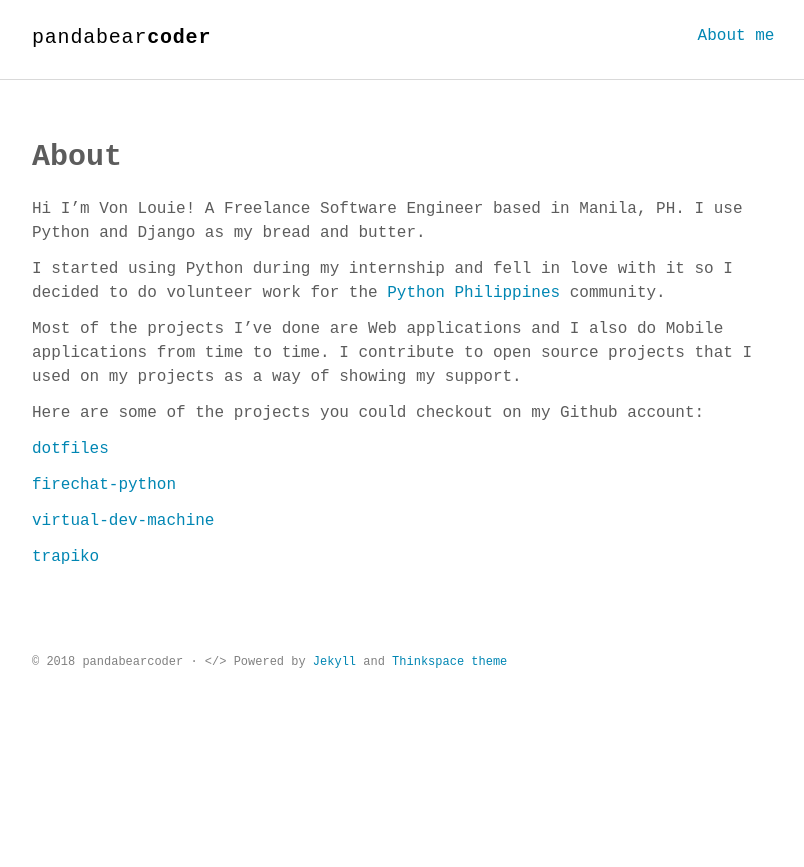
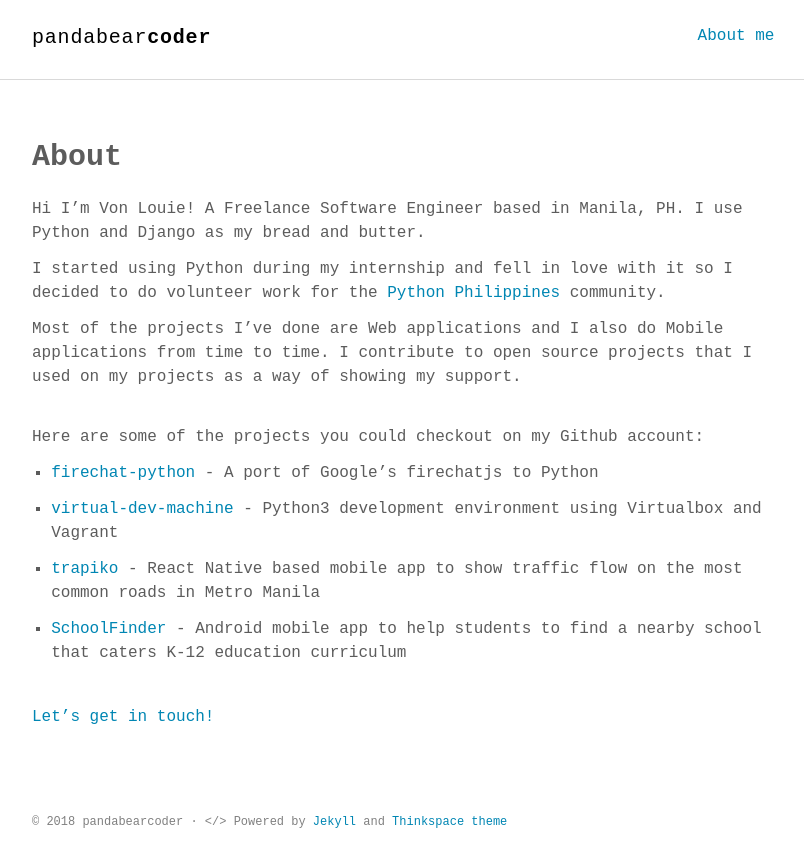
Before and after one commit to pandabearcoder/pandabearcoder.github.io, a Jekyll site: the page built from about.md, in a window 1280 px wide. Shown: the top 867 px of the page, without its empty margins (232-1036 px from the left). Built offline with Jekyll 4.4.1, drawn with Linux system fonts in a browser that asks for light colours; some web fonts are replaced.

Commit message:
Update about page

```diff
--- a/about.md
+++ b/about.md
@@ -14,12 +14,19 @@ Most of the projects I've done are Web applications and I also do Mobile applica
 time to time. I contribute to open source projects that I used on my projects as a way of showing my
 support.
 
+<br/>
 Here are some of the projects you could checkout on my Github account:
 
-[dotfiles](https://github.com/pandabearcoder/dotfiles)
+* [firechat-python](https://github.com/pandabearcoder/dotfiles) - A port of Google's firechatjs to
+Python
 
-[firechat-python](https://github.com/pandabearcoder/dotfiles)
+* [virtual-dev-machine](https://github.com/pandabearcoder/virtual-dev-machine) - Python3 development environment using Virtualbox and Vagrant
 
-[virtual-dev-machine](https://github.com/pandabearcoder/virtual-dev-machine)
+* [trapiko](https://github.com/pandabearcoder/trapiko) - React Native based mobile app to show traffic
+flow on the most common roads in Metro Manila
 
-[trapiko](https://github.com/pandabearcoder/trapiko)
+* [SchoolFinder](https://github.com/pandabearcoder/SchoolFinder) - Android mobile app to help students
+to find a nearby school that caters K-12 education curriculum
+
+<br/>
+[Let's get in touch!](mailto:vlouie00@gmail.com)
```
